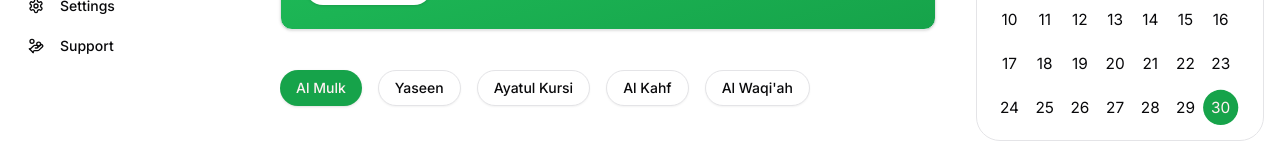
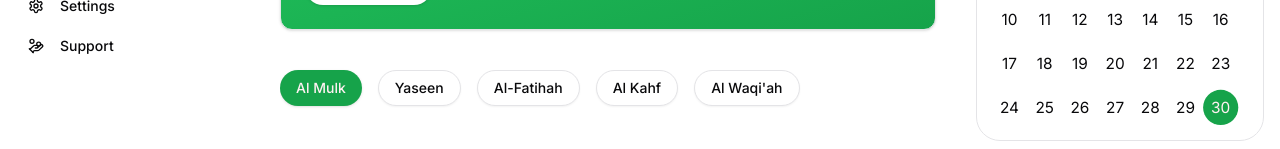
Before and after one commit to MuhammadKaifNazeer/al-furqan, a Next.js app: page / in a window 1280 px wide. Shown: the part 240-389 px from the top of the page. Built offline with nearby package versions, Linux system fonts and the light colour scheme.

Commit message:
update: recommended surch on home page

```diff
--- a/src/app/page.tsx
+++ b/src/app/page.tsx
@@ -1,35 +1,21 @@
 import Image from "next/image"
 import { Button } from "@/components/ui/button"
-import { Input } from "@/components/ui/input"
 import { Card, CardContent } from "@/components/ui/card"
 import { ScrollArea, ScrollBar } from "@/components/ui/scroll-area"
 import {
-  ChevronLeft,
-  ChevronRight,
   MoreVertical,
-  Play,
-  Search,
 } from "lucide-react"
-import { ThemeToggler } from "@/components/ThemeToggler/ThemeToggler"
 import Link from "next/link"
-import { ArrowTopRightIcon } from "@radix-ui/react-icons"
 import { ListenSection } from "@/components/ListenSection/ListenSection"
 import FullSidebarLayout from "@/layouts/fullSidbarLayout"
 
-const surahs = ["Al Mulk", "Yaseen", "Ayatul Kursi", "Al Kahf", "Al Waqi'ah"]
-
-const recentLessons = [
-  {
-    title: "Salah Lessons",
-    instructor: "Abu Bakkar",
-    stats: { views: "25K", likes: "12K" },
-  },
-  {
-    title: "Quran Lessons",
-    instructor: "Imam Qamriah",
-    stats: { views: "1.5K", likes: "24" },
-  },
-]
+const surahs = [
+  { id: 67, name: "Al Mulk", href: "/surah/67" },
+  { id: 36, name: "Yaseen", href: "/surah/36" },
+  { id: 1, name: "Al-Fatihah", href: "/surah/1" },
+  { id: 18, name: "Al Kahf", href: "/surah/18" },
+  { id: 56, name: "Al Waqi'ah", href: "/surah/56" },
+];
 
 const LearningMethods = [
   {
@@ -102,13 +88,14 @@ export default function Home() {
             <ScrollArea className="w-full whitespace-nowrap">
               <div className="flex w-max space-x-4 py-4">
                 {surahs.map((surah, index) => (
-                  <Button
-                    key={index}
-                    variant={index === 0 ? "default" : "outline"}
-                    className="rounded-full"
-                  >
-                    {surah}
-                  </Button>
+                  <Link href={surah.href} key={index}>
+                    <Button
+                      variant={index === 0 ? "default" : "outline"}
+                      className="rounded-full"
+                    >
+                      {surah.name}
+                    </Button>
+                  </Link>
                 ))}
               </div>
               <ScrollBar orientation="horizontal" />
```
